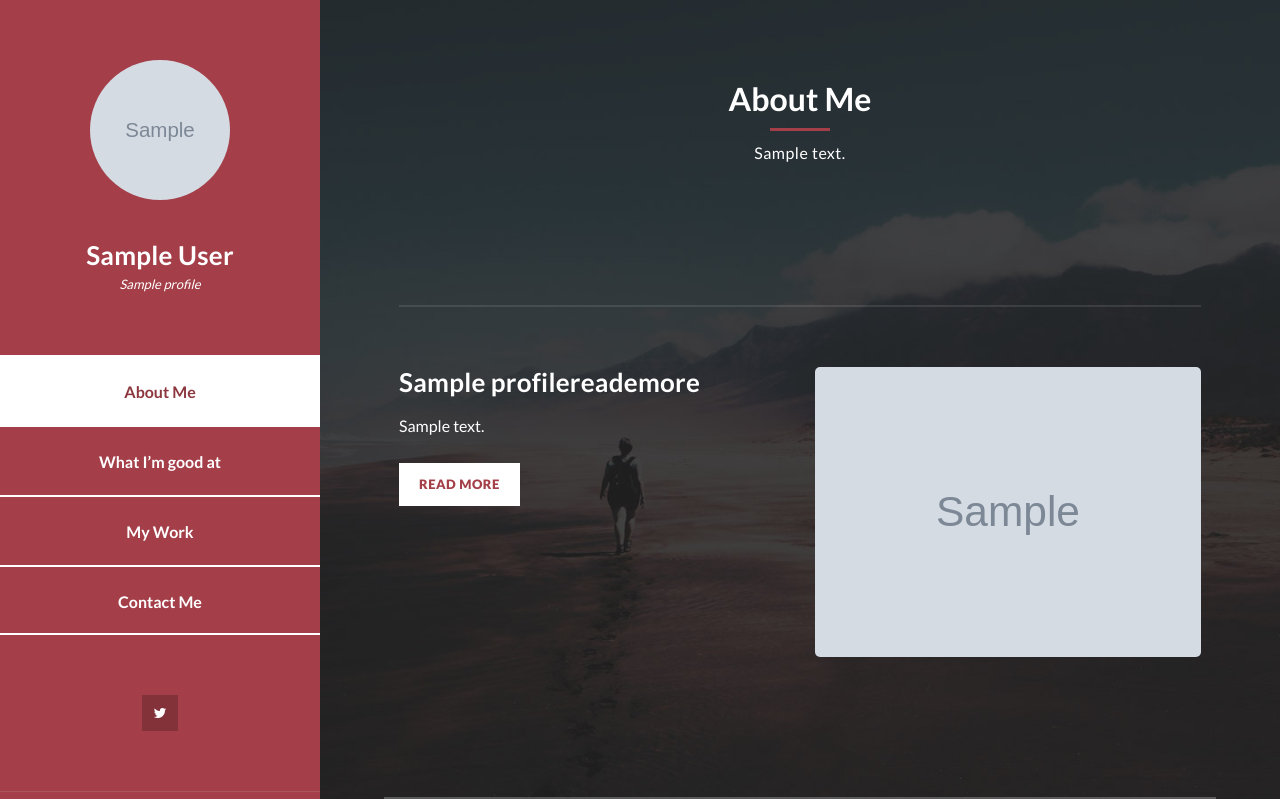
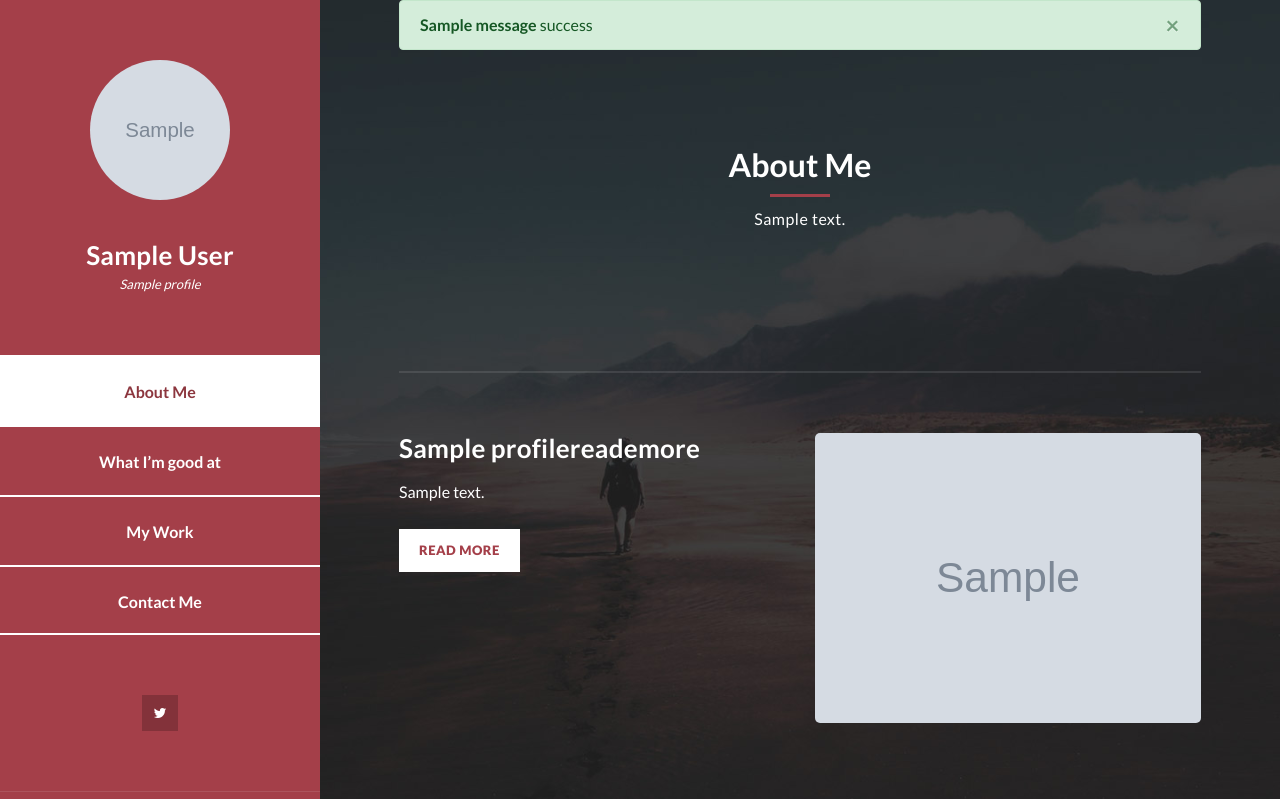
Before and after one commit to rexcom28/API_XML, a Django app: a page that uses CFDI4/Profiles/templates/Profiles/basemine.html in a window 1280 px wide. Shown: the top 799 px of the page. Run offline with Django 3.2, Linux system fonts and the light colour scheme; a user stored in the database is signed in; tables that the repository leaves empty hold one stand-in row (values such as "Sample post"); grey boxes marked "Sample" are stand-in pictures; one stand-in notice (Sample message) is shown; some libraries are stand-ins or nearby versions.

Commit message:
messages, alerts in customContactForm

```diff
--- a/CFDI4/CFDI4/settings.py
+++ b/CFDI4/CFDI4/settings.py
@@ -97,7 +97,7 @@ LOGOUT_REDIRECT_URL ='/login2/'
 
 # Database
 # https://docs.djangoproject.com/en/3.1/ref/settings/#databases
-DEBUG = False
+DEBUG = True
 if DEBUG:
     DATABASES = {
         'default': {
@@ -111,7 +111,7 @@ if DEBUG:
             #     'driver': 'SQL Server Native Client 11.0',
             # },
             'ENGINE': 'django.db.backends.mysql',
-            'NAME': 'CFDI4',
+            'NAME': 'CFDI40',
             'USER': 'root',
             'PASSWORD': 'root',
             'HOST': '127.0.0.1',
--- a/CFDI4/Profiles/templates/Profiles/basemine.html
+++ b/CFDI4/Profiles/templates/Profiles/basemine.html
@@ -16,6 +16,7 @@
 
         <title> {% block title %} {% endblock title %} Portfolio</title>
 
+
         <!-- Bootstrap core CSS -->
         <link href="{% static 'Profiles/vendor/bootstrap/css/bootstrap.min.css' %}" rel="stylesheet" />
 
@@ -24,6 +25,7 @@
         <link rel="stylesheet" href="{% static 'Profiles/assets/css/templatemo-style.css' %}" />
         <link rel="stylesheet" href="{% static 'Profiles/assets/css/owl.css' %}" />
         <link rel="stylesheet" href="{% static 'Profiles/assets/css/lightbox.css' %}" />
+
     </head>
     <body>
         <div id="page-wraper">
@@ -34,7 +36,6 @@
                 <i class="fa fa-times" id="menu-close"></i>
                 <div class="container">
                   <div class="image">
-
                     <!--a href="#"><img src="{% static 'Profiles/assets/images/author-image.jfif' %}" alt="" /></a-->
                     <a href="#"><img src="{{profile.avatar.url}}" alt="" /></a>
                   </div>
@@ -71,10 +72,14 @@
                 </div>
               </div>
             </div>
+
+
+
             {% block content %}
 
             {% endblock content %}
         </div>
+
         <!-- Scripts -->
         <!-- Bootstrap core JavaScript -->
         <script src="{% static 'Profiles/vendor/jquery/jquery.min.js' %}"></script>
@@ -130,9 +135,19 @@
               showSection($(this).attr("href"), true);
             });
 
+            $(".alert-danger").on("click","",function(e){
+              console.log(e);
+              showSection('#section4',true);
+            })
+
+
+
             $(window).scroll(function() {
               checkSection();
             });
+
         </script>
+
+
     </body>
 </html>
--- a/CFDI4/Profiles/templates/Profiles/frontpage.html
+++ b/CFDI4/Profiles/templates/Profiles/frontpage.html
@@ -3,7 +3,6 @@
 {% block title %} {{ profile.user.username|upper }} {% endblock title %}
 
 {% block content %}
-
 
     {% if profile.show_ReadMore %}
         {% include 'Profiles/partials/aboutme_section.html' %}
@@ -14,12 +13,10 @@
         {% include "Profiles/partials/section_goodat_base.html" %}
     {% endif %}
 
-
     {% if profile.show_WorkImages %}
         {% include "Profiles/partials/my_work_section.html" %}
     {% endif %}
 
-
     {% include "Profiles/partials/contactme_section.html" %}
 
 {% endblock content %}
--- a/CFDI4/Profiles/templates/Profiles/partials/aboutme_section.html
+++ b/CFDI4/Profiles/templates/Profiles/partials/aboutme_section.html
@@ -1,6 +1,9 @@
+
 <section class="section about-me" data-section="section1">
     <div class="container">
+        {% include "Profiles/partials/messages.html" %}
         <div class="section-heading">
+
             <h2>About Me</h2>
             <div class="line-dec"></div>
             <span>
--- /dev/null
+++ b/CFDI4/Profiles/templates/Profiles/partials/messages.html
@@ -0,0 +1,43 @@
+{% if messages %}
+    {% for message in messages %}
+        <div class="alert
+            {% if message.tags == "error" %}
+            alert-danger
+            {% elif message.tags == "info" %}
+            alert-info
+            {% elif message.tags == "debug" %}
+            alert-dark
+            {% elif message.tags == "success" %}
+            alert-success
+            {% elif message.tags == "warning" %}
+            alert-warning
+            {% endif %}
+            alert-dismissible fade show" role="alert">
+            <strong>{{ message }}</strong>
+            {{message.tags}}
+            <button type="button" class="close" data-dismiss="alert" aria-label="Close">
+                <span aria-hidden="true">&times;</span>
+            </button>
+        </div>
+    {% endfor %}
+{% endif %}
+
+{% if contactForm.errors %}
+
+    {% for field in contactForm %}
+
+        {% for error in field.errors %}
+
+            <div class="alert alert-danger alert-dismissible fade show" role="alert">
+                <strong>-{{field.name}}</strong><br>
+                 <strong>{{ error|escape }}</strong> <br>
+
+
+                <button type="button" class="close" data-dismiss="alert" aria-label="Close">
+                    <span><small> click me to go section</small></span>
+                    <span aria-hidden="true">&times;</span>
+                </button>
+            </div>
+        {% endfor %}
+    {% endfor %}
+{% endif %}
--- a/CFDI4/Profiles/views.py
+++ b/CFDI4/Profiles/views.py
@@ -56,12 +56,12 @@ def frontpage(request, username=None):
     socials = profile.profile_social.all()
     contactForm = CustomContactForm(initial={'contact_to_user':request.user})
     if request.method== 'POST':
+
         contactForm = CustomContactForm(request.POST)
-        print(contactForm.is_valid())
         if contactForm.is_valid():
             contactForm.save()
             messages.add_message(request, messages.INFO, 'Message sent successfully!')
-            return redirect('index')
+            return redirect('frontpage', username=username)
     return render(request, 'Profiles/frontpage.html' ,{
         'profile':profile,
         'profileReadMore': profileReadMore,
```
Lines whose indentation alone changed are shown as unchanged.
